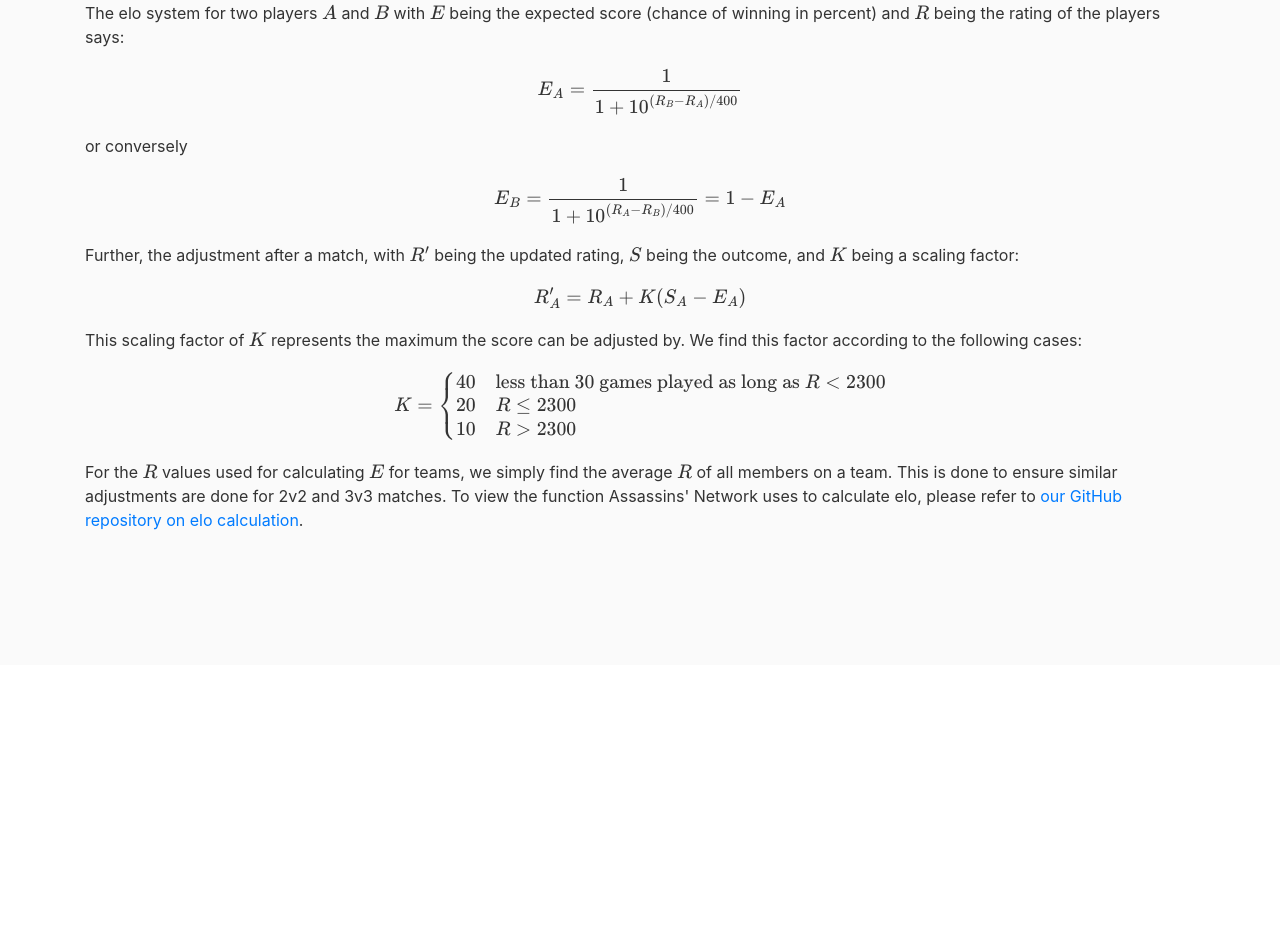
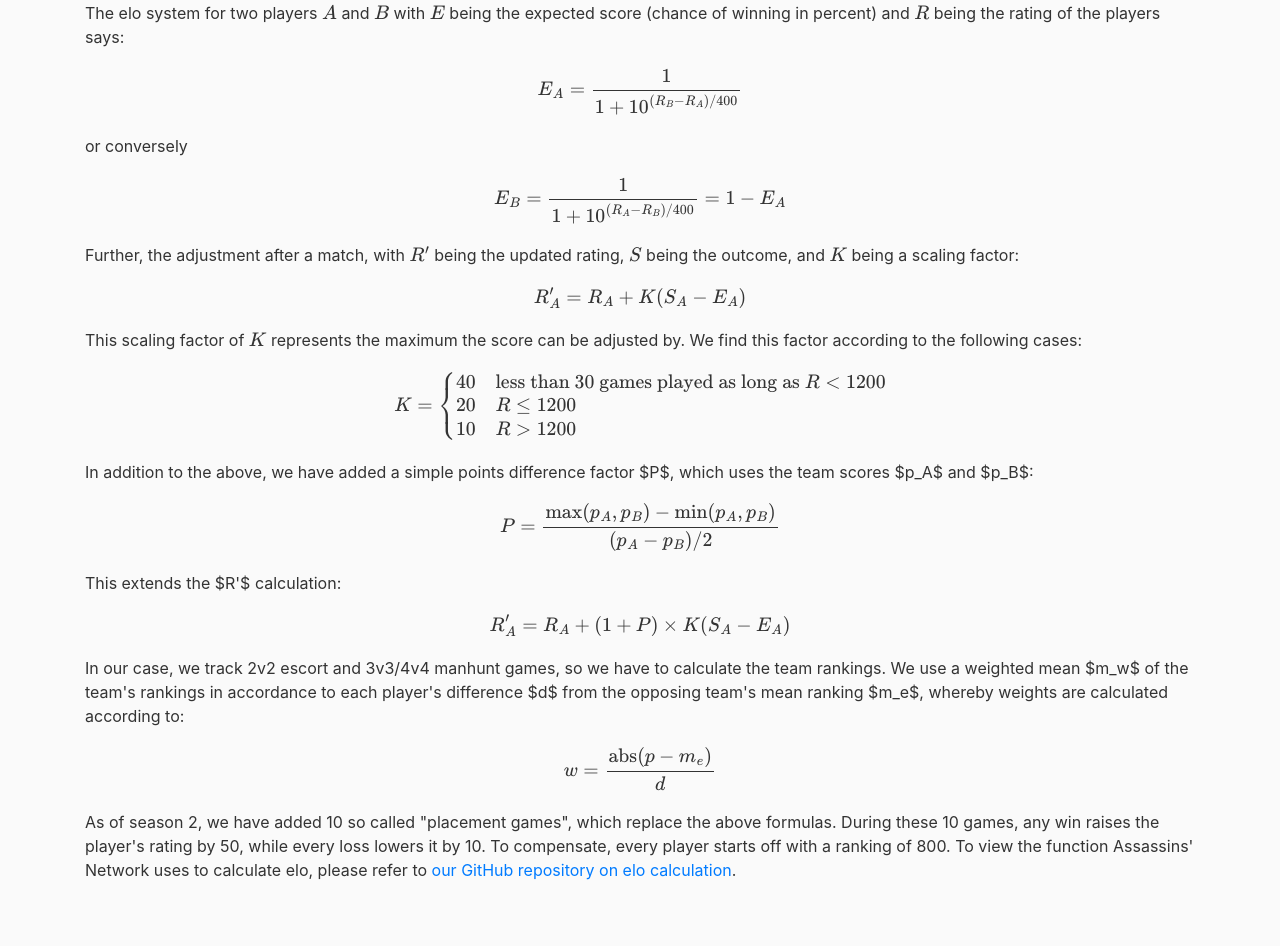
Before and after one commit to ACBMP/AN-Flask, a Flask app: page /elo in a window 1280 px wide. Shown: the part 135-1081 px from the top of the page. Before the commit the page ends 665 px from the top, so only its background shows below. Run offline with Flask 2, Linux system fonts and the light colour scheme; some libraries are stand-ins or nearby versions.

Commit message:
about elo season 2 update

```diff
--- a/templates/elo.html
+++ b/templates/elo.html
@@ -9,9 +9,17 @@ $$E_{B}={\frac {1}{1+10^{(R_{A}-R_{B})/400}}}=1-E_{A}$$
 Further, the adjustment after a match, with \(R'\) being the updated rating, \(S\) being the outcome, and \(K\) being a scaling factor:
 $$R_{A}^{\prime }=R_{A}+K(S_{A}-E_{A})$$
 This scaling factor of \(K\) represents the maximum the score can be adjusted by. We find this factor according to the following cases:
-$$K = \begin{cases}40 & \textrm{less than 30 games played as long as } R < 2300 \\ 20 & R \leq 2300 \\ 10 & R > 2300\end{cases}$$
+$$K = \begin{cases}40 & \textrm{less than 30 games played as long as } R < 1200 \\ 20 & R \leq 1200 \\ 10 & R > 1200\end{cases}$$
 
-For the \(R\) values used for calculating \(E\) for teams, we simply find the average \(R\) of all members on a team. This is done to ensure similar adjustments are done for 2v2 and 3v3 matches.
+In addition to the above, we have added a simple points difference factor $P$, which uses the team scores $p_A$ and $p_B$:
+$$P = \frac{\max(p_A, p_B) - \min(p_A, p_B)}{(p_A - p_B) / 2}$$
+This extends the $R'$ calculation:
+$$R_{A}^{\prime }=R_{A}+(1 + P) \times K(S_{A}-E_{A})$$
+
+In our case, we track 2v2 escort and 3v3/4v4 manhunt games, so we have to calculate the team rankings. We use a weighted mean $m_w$ of the team's rankings in accordance to each player's difference $d$ from the opposing team's mean ranking $m_e$, whereby weights are calculated according to:
+$$w = \frac{\mathrm{abs}(p - m_e)}{d}$$
+
+As of season 2, we have added 10 so called "placement games", which replace the above formulas. During these 10 games, any win raises the player's rating by 50, while every loss lowers it by 10. To compensate, every player starts off with a ranking of 800.
 
 To view the function Assassins' Network uses to calculate elo, please refer to <A href="https://github.com/ACBMP/elo/blob/master/calculation.ipynb">our GitHub repository on elo calculation</A>.</p>
 
```
